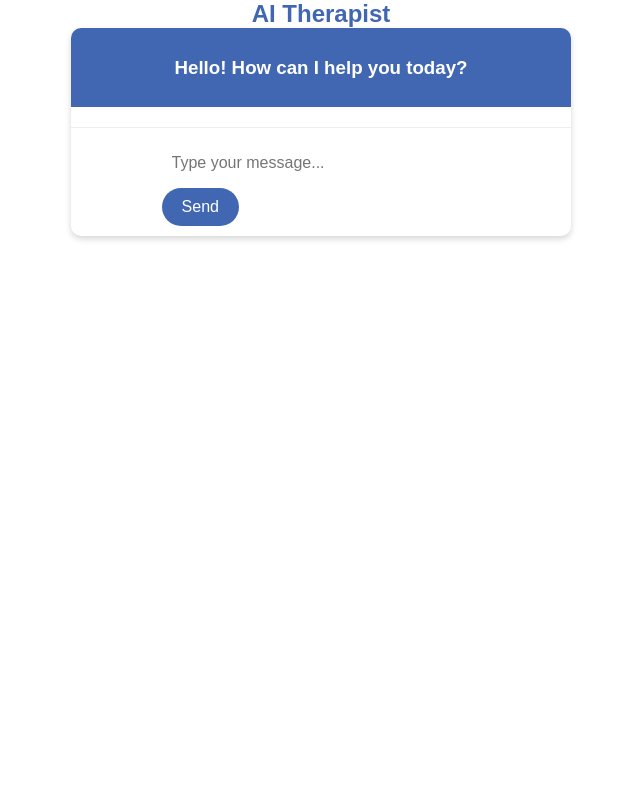
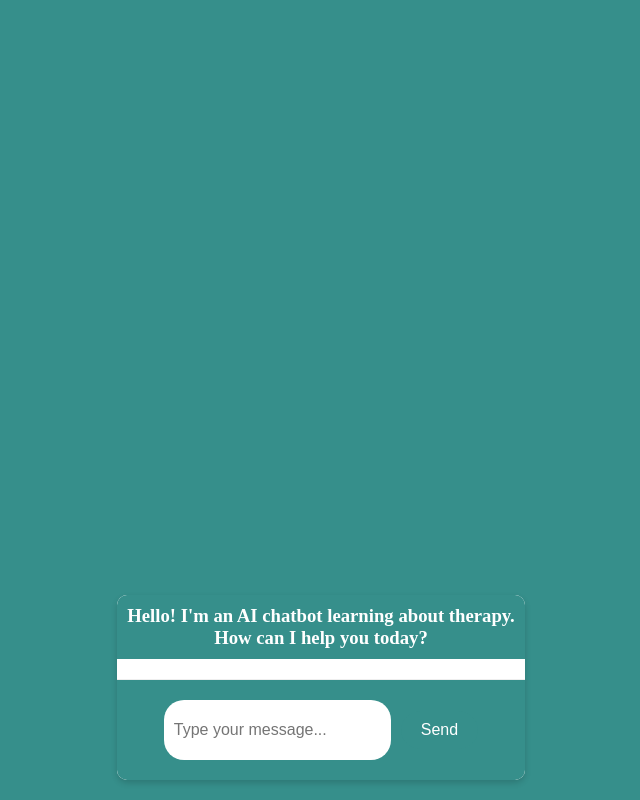
Before and after one commit to krit-rr/hygeAI, a Flask app: page /chatbot in a window 1280 px wide. Shown: the whole page, without its empty margins (319-959 px from the left). Run offline with Flask 3, Linux system fonts and the light colour scheme.

Commit message:
Update chatbot.html

```diff
--- a/templates/chatbot.html
+++ b/templates/chatbot.html
@@ -2,18 +2,115 @@
 <html>
 <head>
     <meta charset="UTF-8">
-    <title>AI Therapist</title>
     <link rel="stylesheet" href="{{ url_for('static', filename='style.css') }}">
+    <style>
+        /* Center everything */
+        html, body, .container {
+            height: 100%;
+            display: flex;
+            justify-content: center;
+            align-items: center;
+            text-align: center;
+            background-color: #368F8B;
+            color: white;
+            font-family: Futura;
+        }
+
+        /* AI Therapist styles */
+        .ai-therapist {
+            position: absolute;
+            top: 0;
+            left: 0;
+            width: 100%;
+            padding: 20px;
+            box-sizing: border-box;
+        }
+
+        /* Chatbot styles */
+        .chatbot {
+            background-color: white;
+            height: fit-content;
+            border-radius: 10px;
+            box-shadow: 0px 5px 15px rgba(0, 0, 0, 0.1);
+            display: flex;
+            flex-direction: column;
+            height: 100%;
+        }
+
+        .chatbot-header, .chatbot-footer {
+            background-color: #368F8B;
+            color: white;
+            padding: 10px;
+        }
+
+        .chatbot-header h3, .chatbot-footer form {
+            margin: 0;
+        }
+
+        .chatbot-body {
+            flex: 1;
+            overflow-y: auto;
+            padding: 10px;
+        }
+
+        .messages-container {
+            display: flex;
+            flex-direction: column;
+        }
+
+        .message {
+            margin: 5px 0;
+            max-width: 70%;
+            border-radius: 5px;
+            padding: 5px 10px;
+        }
+
+        .user-message {
+            align-self: flex-end;
+            background-color: #368F8B;
+            color: white;
+        }
+
+        .chatbot-message {
+            align-self: flex-start;
+            background-color: #E0E0E0;
+        }
+
+        .chatbot-footer form {
+            display: flex;
+            align-items: center;
+            justify-content: center;
+            padding: 10px;
+        }
+
+        .chatbot-footer input[type="text"] {
+            flex: 1;
+            border-radius: 20px;
+            border: none;
+            padding: 10px;
+            margin-right: 10px;
+            font-size: 16px;
+        }
+
+        .chatbot-footer button[type="submit"] {
+            border-radius: 20px;
+            border: none;
+            background-color: #368F8B;
+            color: white;
+            padding: 10px 20px;
+            font-size: 16px;
+            cursor: pointer;
+        }
+    </style>
 </head>
 <body>
     <div class="container">
-        <div class="header">
-            <h1>AI Therapist</h1>
-        </div>
+        <div class="header"> </div>
         <div class="chatbot-container">
             <div class="chatbot">
                 <div class="chatbot-header">
-                    <h3>Hello! How can I help you today?</h3>
+                    <h3>Hello! I'm an AI chatbot learning about therapy.</h3>
+                    <h3>How can I help you today?</h3>
                 </div>
                 <div class="chatbot-body" id="chatbot-body">
                     <div class="messages-container"></div>
```
